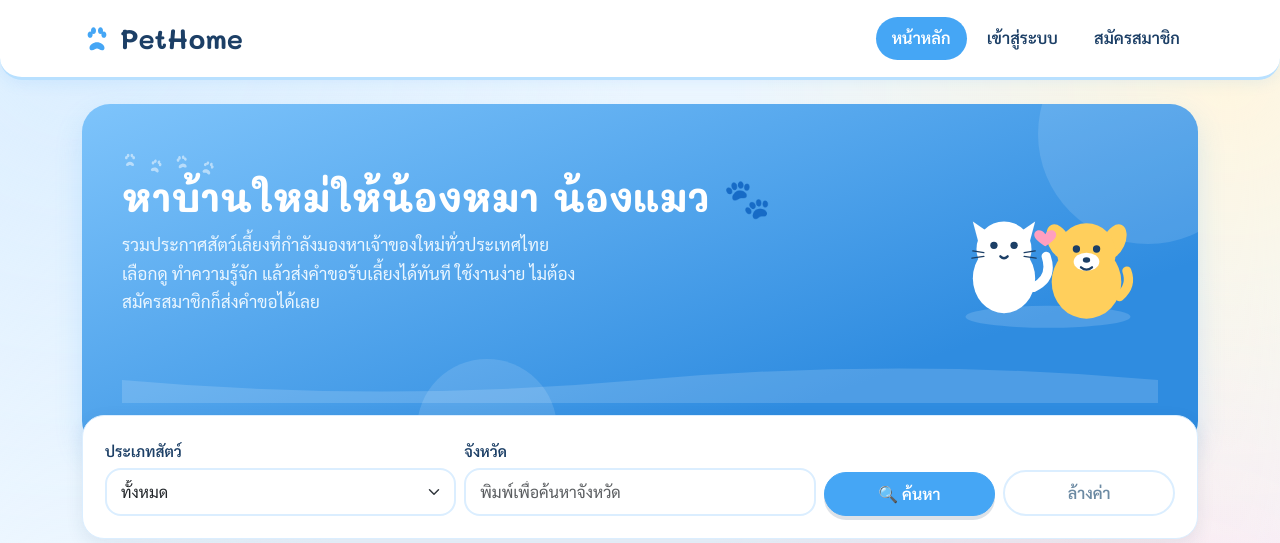
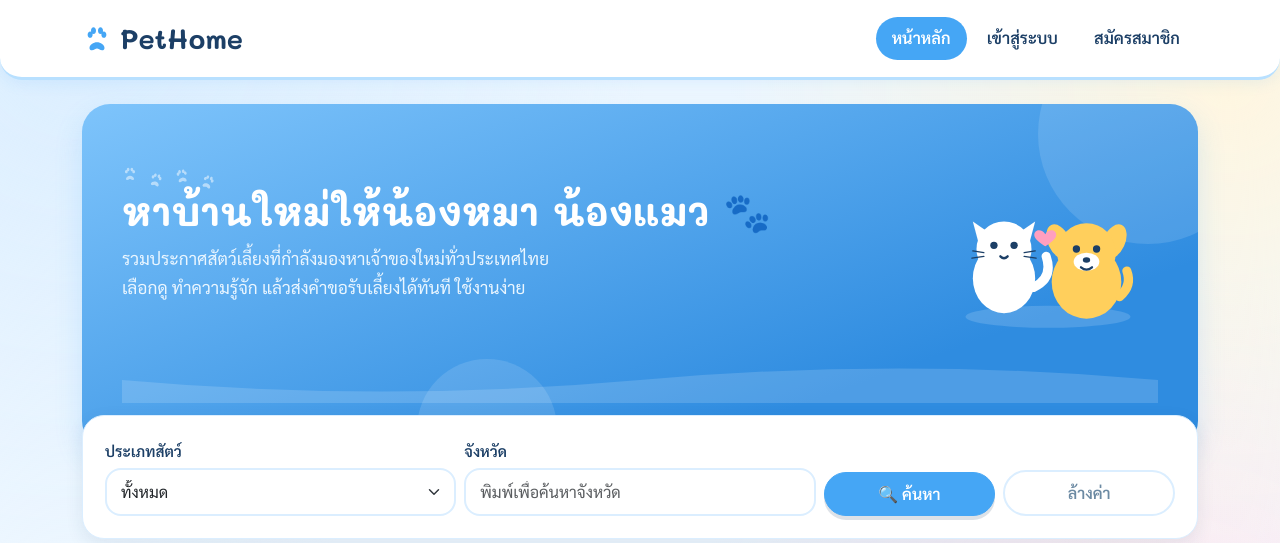
Before and after one commit to Hihellxc/Project-PetHome, a Flask app: page / in a window 1280 px wide. Shown: the top 543 px of the page. Run offline with Flask 3, Linux system fonts and the light colour scheme; data that the repository does not hold is empty.

Commit message:
Remove redundant text from the homepage description for clarity

```diff
--- a/pethome/templates/home.html
+++ b/pethome/templates/home.html
@@ -16,7 +16,7 @@
       <svg viewBox="0 0 24 24"><path d="M12 14.5c-2.9 0-6 2.1-6 4.6 0 1 .8 1.9 1.9 1.9.9 0 1.6-.4 2.4-.8.6-.3 1.2-.6 1.7-.6s1.1.3 1.7.6c.8.4 1.5.8 2.4.8 1.1 0 1.9-.9 1.9-1.9 0-2.5-3.1-4.6-6-4.6zM6.5 11c1.1 0 2-1.1 2-2.5S7.6 6 6.5 6 4.5 7.1 4.5 8.5 5.4 11 6.5 11zm11 0c1.1 0 2-1.1 2-2.5S18.6 6 17.5 6s-2 1.1-2 2.5 .9 2.5 2 2.5zM9.2 8c1.1 0 2-1.2 2-2.7S10.3 2.6 9.2 2.6s-2 1.2-2 2.7.9 2.7 2 2.7zm5.6 0c1.1 0 2-1.2 2-2.7S15.9 2.6 14.8 2.6s-2 1.2-2 2.7.9 2.7 2 2.7z" fill="white"/></svg>
     </div>
     <h1>หาบ้านใหม่ให้น้องหมา น้องแมว 🐾</h1>
-    <p>รวมประกาศสัตว์เลี้ยงที่กำลังมองหาเจ้าของใหม่ทั่วประเทศไทย เลือกดู ทำความรู้จัก แล้วส่งคำขอรับเลี้ยงได้ทันที ใช้งานง่าย ไม่ต้องสมัครสมาชิกก็ส่งคำขอได้เลย</p>
+    <p>รวมประกาศสัตว์เลี้ยงที่กำลังมองหาเจ้าของใหม่ทั่วประเทศไทย เลือกดู ทำความรู้จัก แล้วส่งคำขอรับเลี้ยงได้ทันที ใช้งานง่าย</p>
   </div>
 
   <!-- มาสคอตหมา-แมวน่ารัก -->
```
